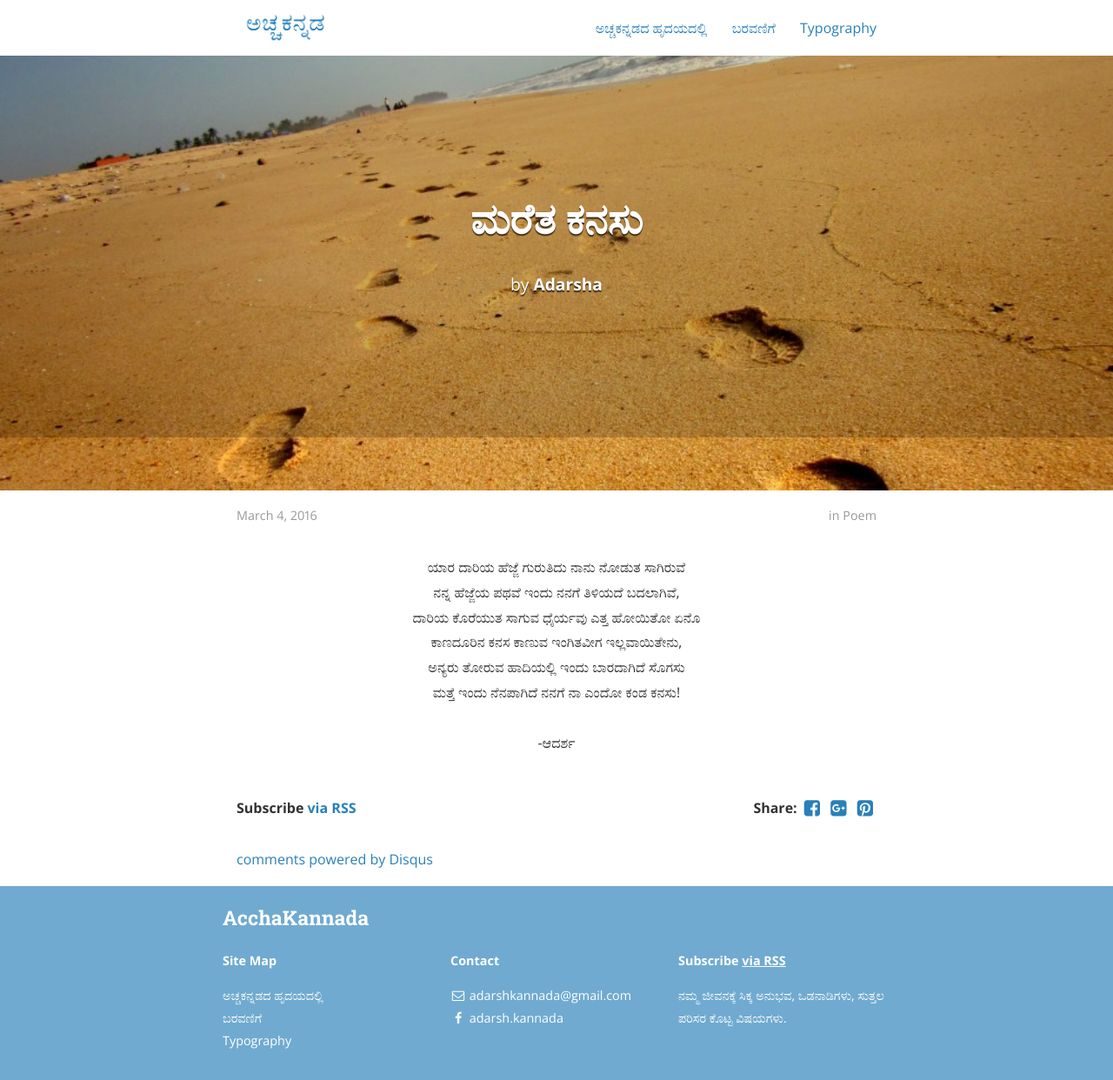
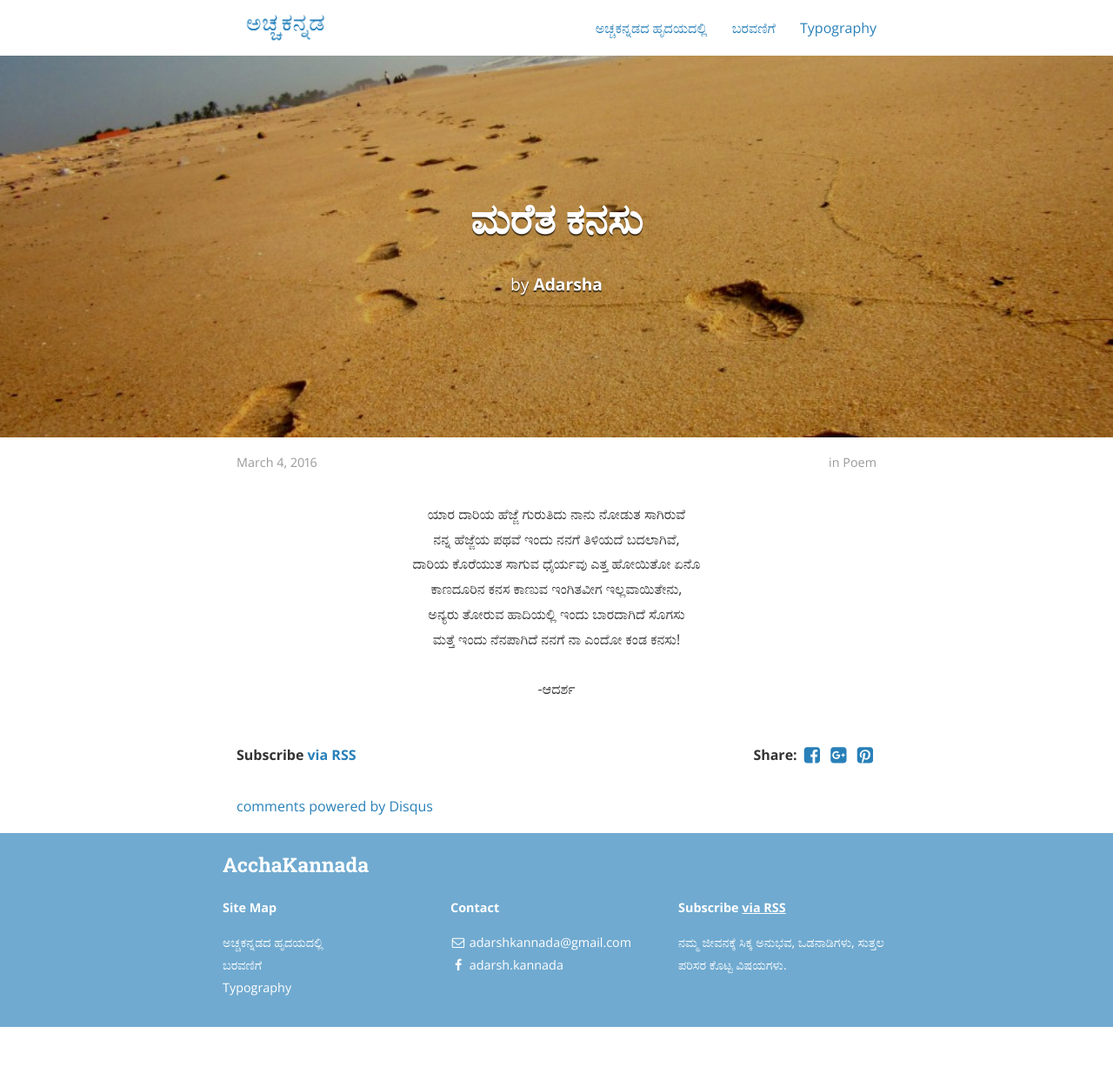
Before and after one commit to bencentra/centrarium, a Jekyll site: the page built from _posts/2016-03-04-mareta-kanasu.markdown, in a window 1280 px wide. Shown: the whole page at 87% size. Built offline with Jekyll 4.4.1, drawn with Linux system fonts in a browser that asks for light colours; nearby versions of some CDN libraries; comment, search, counter and statistics services are not loaded; a style sheet for code colours, icons or effects is not loaded; after the commit the page ends 1181 px from its top, so only the background shows below that.

Commit message:
remove image height

```diff
--- a/_layouts/post.html
+++ b/_layouts/post.html
@@ -3,7 +3,7 @@
 ---
 <div class="post">
 
-<div class="post-header-container {% if page.cover %}has-cover{% endif %}" {% if page.cover %}style="background-image: url(/{{ page.cover}});height: 500px;"{% endif %}>
+<div class="post-header-container {% if page.cover %}has-cover{% endif %}" {% if page.cover %}style="background-image: url(/{{ page.cover}});"{% endif %}>
 	<div class="scrim {% if page.cover %}has-cover{% endif %}">
 		<header class="post-header">
 		  <h1 class="title">{{ page.title }}</h1>
```
